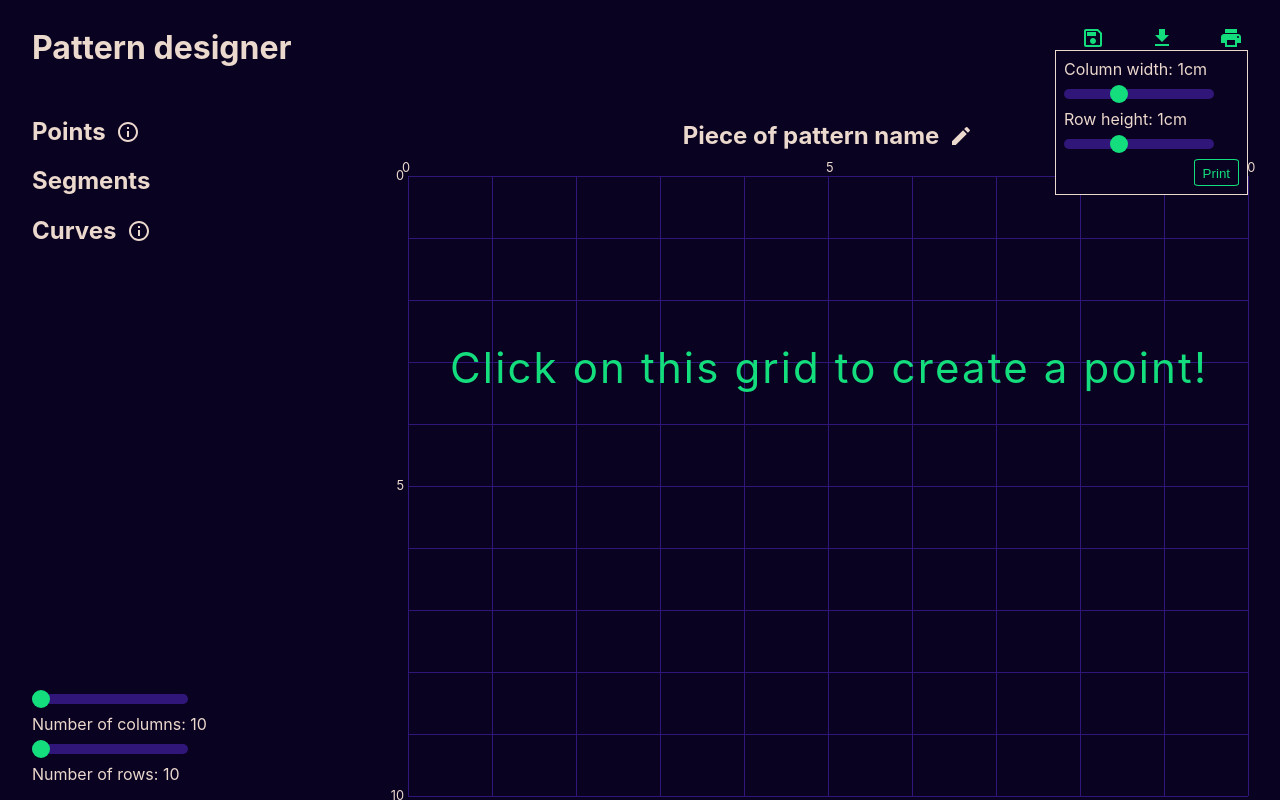
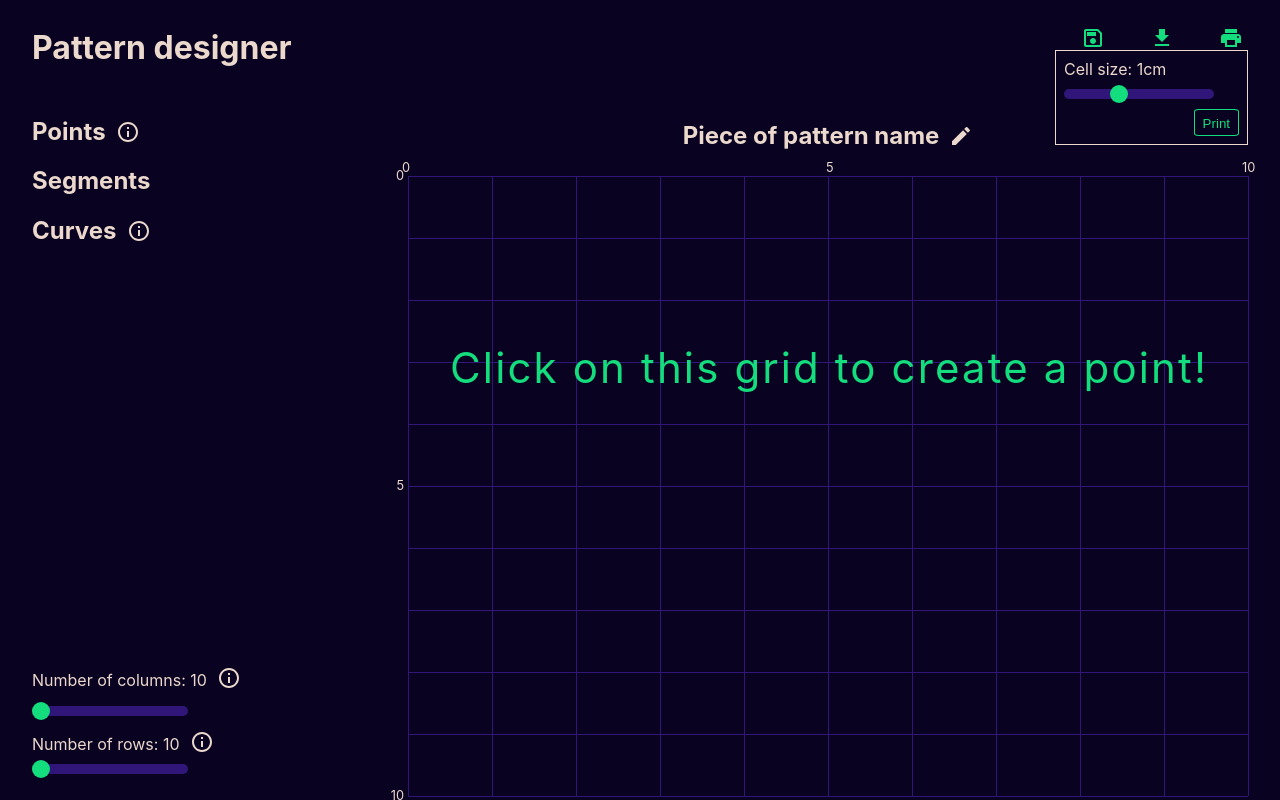
Before and after one commit to MathildeMerx/PatternMaker, a React (Create React App) app: page / in a window 1280 px wide. Both pictures are taken after a click on the icon 1230 px from the left and 38 px from the top of the page. Built offline with nearby package versions, Linux system fonts and the light colour scheme.

Commit message:
print simplified to be working for now

```diff
--- a/src/App.jsx
+++ b/src/App.jsx
@@ -12,6 +12,8 @@ import { PrintDropdown } from "./PrintDropdown";
 import { PrintGrid } from "./PrintGrid";
 import { Edit, SaveOutlined, FileDownload } from "@mui/icons-material";
 import { Button } from "./Theme/Button";
+import { S_HoverInfoIcon } from "./S_HoverInfoIcon";
+import { InfoOutlined } from "@mui/icons-material";
 
 function App() {
     //Custom hook to determine the space available for the grid
@@ -57,8 +59,7 @@ function App() {
     let printRef = useRef();
 
     //For the user to specify the real-life size of a cell
-    const [rowHeight, setRowHeight] = useState(1);
-    const [colWidth, setColWidth] = useState(1);
+    const [cellSize, setCellSize] = useState(1);
 
     const [clicked, setClicked] = useState(false);
 
@@ -91,10 +92,8 @@ function App() {
                     </div>
                     <div>
                         <PrintDropdown
-                            rowHeight={rowHeight}
-                            setRowHeight={setRowHeight}
-                            colWidth={colWidth}
-                            setColWidth={setColWidth}
+                            cellSize={cellSize}
+                            setCellSize={setCellSize}
                             printRef={printRef}
                             clicked={clicked}
                             setClicked={setClicked}
@@ -125,6 +124,16 @@ function App() {
                         />
                     </div>
                     <div>
+                        <p>
+                            Number of columns: {numColumns}
+                            <S_HoverInfoIcon>
+                                <InfoOutlined />
+                                <S_BiggerFont>
+                                    Beware when printing: cells will be square,
+                                    so what you see on screen may be distorted!
+                                </S_BiggerFont>
+                            </S_HoverInfoIcon>
+                        </p>
                         <S_Input
                             type="range"
                             min="10"
@@ -134,7 +143,14 @@ function App() {
                                 setNumColumns(parseInt(e.target.value))
                             }
                         />
-                        Number of columns: {numColumns}
+                        Number of rows: {numRows}
+                        <S_HoverInfoIcon>
+                            <InfoOutlined />
+                            <S_BiggerFont>
+                                Beware when printing: cells will be square, so
+                                what you see on screen may be distorted!
+                            </S_BiggerFont>
+                        </S_HoverInfoIcon>
                         <S_Input
                             type="range"
                             min="10"
@@ -144,7 +160,6 @@ function App() {
                                 setNumRows(parseInt(e.target.value))
                             }
                         />
-                        Number of rows: {numRows}
                     </div>
                 </S_Aside>
                 <S_DesignContent ref={containerRef}>
@@ -199,8 +214,7 @@ function App() {
                     curves={curves}
                     numColumns={numColumns}
                     numRows={numRows}
-                    colWidth={colWidth}
-                    rowHeight={rowHeight}
+                    cellSize={cellSize}
                 />
             </S_PrintGrid>
         </S_Content>
@@ -221,6 +235,8 @@ const S_Aside = styled.aside`
     height: ${(props) => props.height - 16}px;
     justify-content: space-between;
 `;
+
+const S_BiggerFont = styled.div``;
 
 const S_Commands = styled.div`
     align-items: baseline;
--- a/src/PrintDropdown.jsx
+++ b/src/PrintDropdown.jsx
@@ -8,10 +8,8 @@ import { Button } from "./Theme/Button";
 
 function PrintDropdown({
     printRef,
-    colWidth,
-    setColWidth,
-    rowHeight,
-    setRowHeight,
+    cellSize,
+    setCellSize,
     clicked,
     setClicked,
 }) {
@@ -35,28 +33,20 @@ function PrintDropdown({
         <S_PrintMenu ref={printButtonRef}>
             <S_Print onClick={() => setClicked(!clicked)} />
             <S_PrintDropdown clicked={clicked}>
-                Column width: {colWidth}cm
+                Cell size: {cellSize}cm
                 <S_Input
                     type="range"
                     min="0.2"
                     max="2.5"
                     step="0.05"
-                    value={colWidth}
-                    onChange={(e) => setColWidth(e.target.value)}
-                />
-                Row height: {rowHeight}cm
-                <S_Input
-                    type="range"
-                    min="0.2"
-                    max="2.5"
-                    step="0.05"
-                    value={rowHeight}
-                    onChange={(e) => setRowHeight(e.target.value)}
+                    value={cellSize}
+                    onChange={(e) => setCellSize(e.target.value)}
                 />
                 <ReactToPrint
                     trigger={() => <S_PrintButton>Print</S_PrintButton>}
                     content={() => printRef.current}
                     onAfterPrint={() => setClicked(false)}
+                    pageStyle="@page { size: 21cm 29.7cm }"
                 />
             </S_PrintDropdown>
         </S_PrintMenu>
--- a/src/PrintGrid.jsx
+++ b/src/PrintGrid.jsx
@@ -4,51 +4,66 @@ function PrintGrid({
     curves,
     numColumns,
     numRows,
-    colWidth,
-    rowHeight,
+    cellSize,
 }) {
     const paperPageWidth = 21;
     const paperPageHeight = 29.7;
 
-    let width = numColumns * colWidth;
-    let height = numRows * rowHeight;
+    const colPerPage = Math.floor(paperPageWidth / cellSize);
+    const rowPerPage = Math.floor(paperPageHeight / cellSize);
 
-    let numPagesWidth = Math.ceil(width / paperPageWidth);
-    let numPagesHeight = Math.ceil(height / paperPageHeight);
+    let width = colPerPage * cellSize;
+    let height = rowPerPage * cellSize;
+
+    let numPagesWidth = Math.ceil(numColumns / colPerPage);
+    let numPagesHeight = Math.ceil(numRows / rowPerPage);
 
     let pages = Array(numPagesHeight).fill([...Array(numPagesWidth).keys()]);
 
     return pages.map((arr, indexPageHeight) =>
         arr.map((indexPageWidth) => (
             <svg
-                width={`${Math.floor(paperPageWidth / colWidth) * colWidth}cm`}
-                height={`${
-                    Math.floor(paperPageHeight / rowHeight) * rowHeight
-                }cm`}
-                viewBox={`${
-                    indexPageWidth * Math.floor(paperPageWidth / colWidth)
-                } ${
-                    indexPageHeight * Math.floor(paperPageHeight / rowHeight)
-                } ${Math.floor(paperPageWidth / colWidth)} ${Math.floor(
-                    paperPageHeight / rowHeight
-                )} `}
+                width={`${width}cm`}
+                height={`${height}cm`}
+                viewBox={`${indexPageWidth * colPerPage} ${
+                    indexPageHeight * rowPerPage
+                } ${colPerPage} ${rowPerPage} `}
                 key={`${indexPageHeight}${indexPageWidth}`}
             >
+                {[...Array(colPerPage).keys()].map((index) => (
+                    <path
+                        d={`M ${indexPageWidth * colPerPage + index} ${
+                            indexPageHeight * rowPerPage
+                        } L ${indexPageWidth * colPerPage + index} ${
+                            (indexPageHeight + 1) * rowPerPage
+                        } `}
+                        fill="none"
+                        stroke="gainsboro"
+                        strokeWidth="0.1"
+                    ></path>
+                ))}
+                {[...Array(rowPerPage).keys()].map((index) => (
+                    <path
+                        d={`M ${indexPageWidth * colPerPage} ${
+                            indexPageHeight * rowPerPage + index
+                        } L ${(indexPageWidth + 1) * colPerPage} ${
+                            indexPageHeight * rowPerPage + index
+                        } `}
+                        fill="none"
+                        stroke="gainsboro"
+                        strokeWidth="0.1"
+                    ></path>
+                ))}
                 <path
-                    d={`M  ${
-                        (indexPageWidth + 1) *
-                        Math.floor(paperPageWidth / colWidth)
-                    } 0 L ${
-                        (indexPageWidth + 1) *
-                        Math.floor(paperPageWidth / colWidth)
-                    } ${
-                        (indexPageHeight + 1) *
-                        Math.floor(paperPageHeight / rowHeight)
-                    } L 0 ${
-                        (indexPageHeight + 1) *
-                        Math.floor(paperPageHeight / rowHeight)
+                    d={`M  ${(indexPageWidth + 1) * colPerPage} ${
+                        indexPageHeight * rowPerPage
+                    } L ${(indexPageWidth + 1) * colPerPage} ${
+                        (indexPageHeight + 1) * rowPerPage
+                    } L ${indexPageWidth * colPerPage} ${
+                        (indexPageHeight + 1) * rowPerPage
                     } `}
                     fill="none"
+                    stroke="gainsboro"
                     strokeWidth="0.1"
                 />
                 {Object.entries(points).map(([, [positionX, positionY]]) => (
@@ -64,6 +79,7 @@ function PrintGrid({
                         <path
                             d={`M ${points[startPoint][0]} ${points[startPoint][1]} Q ${controlX} ${controlY} ${points[endPoint][0]} ${points[endPoint][1]}`}
                             fill="none"
+                            stroke="black"
                             strokeWidth="0.1"
                             key={key}
                         ></path>
--- a/src/S_HoverInfoIcon.jsx
+++ b/src/S_HoverInfoIcon.jsx
@@ -10,12 +10,15 @@ const S_HoverInfoIcon = styled.span`
         border: solid 2px;
         bottom: 20px;
         display: block;
-        font-size: 0.6em;
         font-weight: 400;
         padding: 4px;
         position: absolute;
         left: 20px;
         width: 200px;
+    }
+
+    h2 &:hover div {
+        font-size: 1rem;
     }
 
     div {
```
